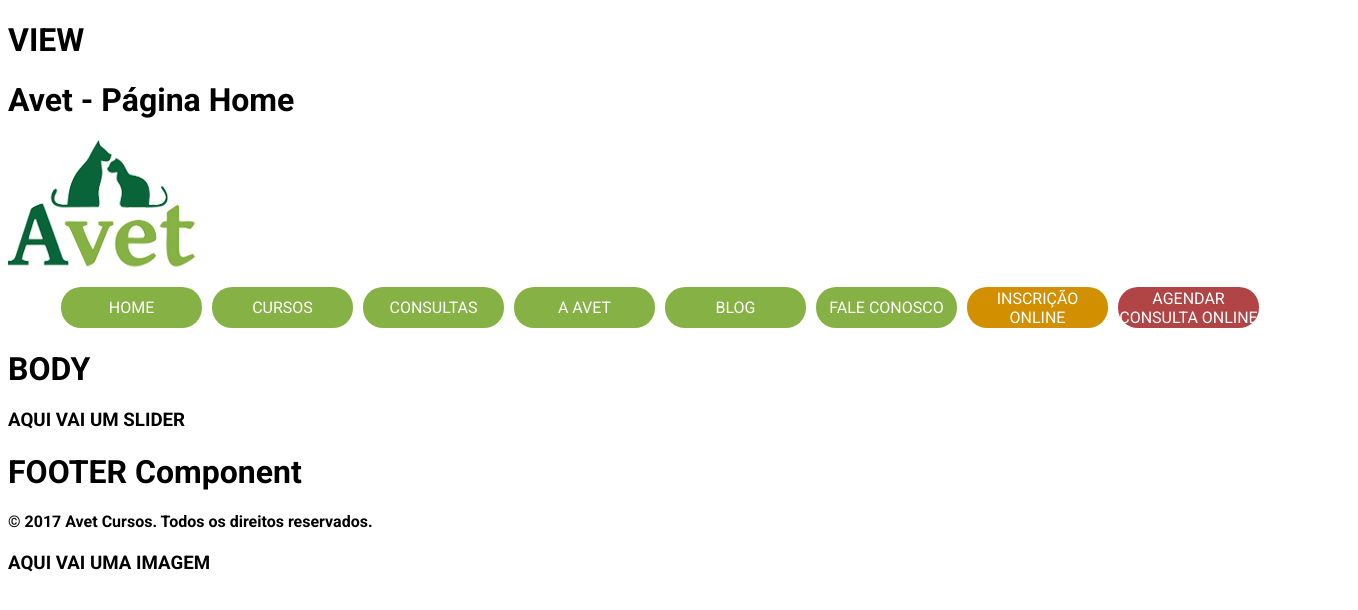
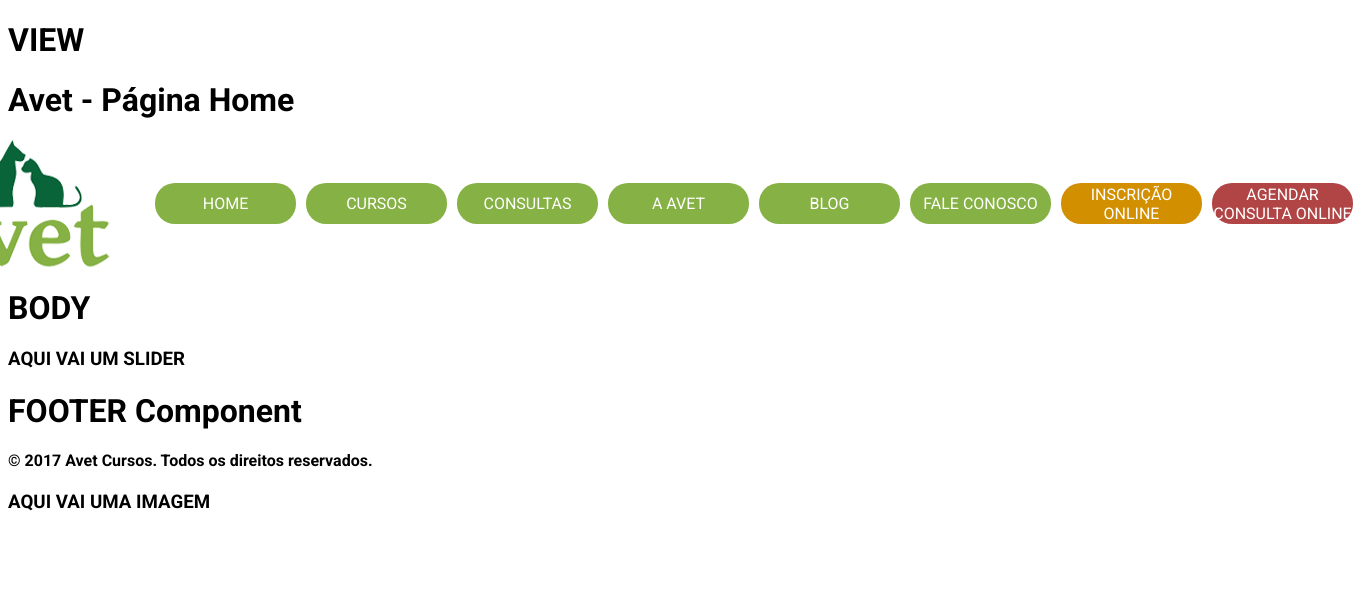
Before and after one commit to marcusviniciusmo/Avet_Cursos_Website, a React (Create React App) app in the folder frontend/: page / in a window 1280 px wide. Shown: the top 610 px of the page, 1358 px wide, since content can reach past the window. Built offline with nearby package versions, Linux system fonts and the light colour scheme.

Commit message:
Static styling of the Header component

```diff
--- a/frontend/src/components/Header/index.tsx
+++ b/frontend/src/components/Header/index.tsx
@@ -1,9 +1,10 @@
 import LogoAvet from 'assets/img/header/logo.png';
 import Menu from "components/Menu";
+import './styles.css';
 
 function Header() {
   return (
-    <header>
+    <header id='headerContainer'>
       <img src={LogoAvet} alt="Avet logo" />
 
       <Menu />
--- /dev/null
+++ b/frontend/src/components/Header/styles.css
@@ -0,0 +1,6 @@
+header#headerContainer {
+  display: flex;
+  flex-direction: row;
+  align-items: center;
+  justify-content: center;
+}
```
